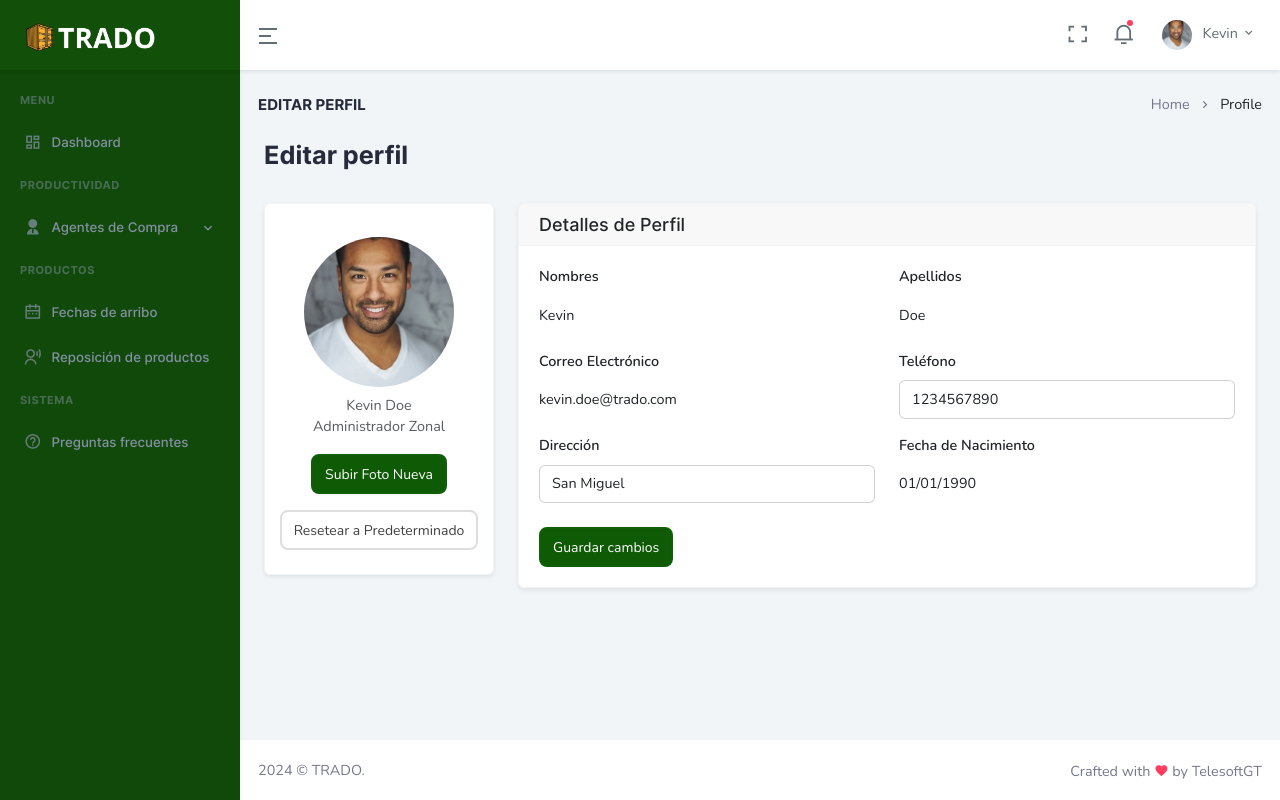
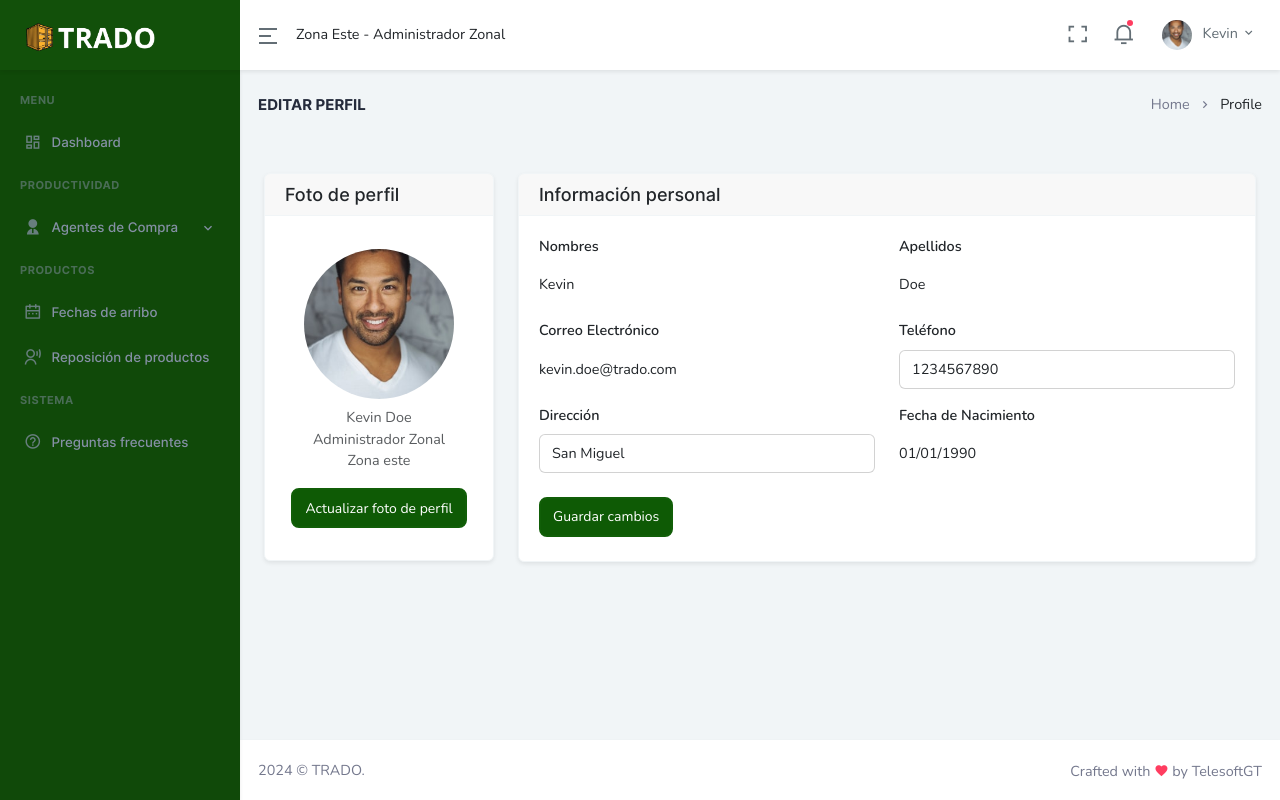
Before and after one commit to RenatoVargas31/TRADO-GT, a Spring Boot app: page /adminzonal/perfil in a window 1280 px wide. Run offline with Spring Boot 4, Linux system fonts and the light colour scheme; some libraries are stand-ins or nearby versions.

Commit message:
pequeños cambios admistrador zonal

```diff
--- a/src/main/resources/templates/AdminZonal/fragments/navbar.html
+++ b/src/main/resources/templates/AdminZonal/fragments/navbar.html
@@ -36,6 +36,10 @@
                     <span class="ri-search-line"></span>
                 </div>
             </form>-->
+            <div class="d-flex justify-content-center align-items-center">
+                <span class="text-center">Zona Este - Administrador Zonal</span>
+            </div>
+
 
         </div>
 
@@ -61,6 +65,7 @@
                     </form>
                 </div>
             </div>
+
 
             <!--<div class="dropdown d-none d-sm-inline-block">
                 <button type="button" class="btn header-item waves-effect"
--- a/src/main/resources/templates/AdminZonal/fragments/sidebar.html
+++ b/src/main/resources/templates/AdminZonal/fragments/sidebar.html
@@ -42,10 +42,6 @@
               <i class=" ri-user-voice-line"></i>
               <span>Reposición de productos</span>
             </a>
-            <ul class="sub-menu" aria-expanded="false">
-              <li><a href="auth-login.html">Productos en stock</a></li>
-              <li><a href="auth-register.html">Productos sin stock</a></li>
-            </ul>
           </li>
 
           <li class="menu-title">Sistema</li>
--- a/src/main/resources/templates/AdminZonal/profile.html
+++ b/src/main/resources/templates/AdminZonal/profile.html
@@ -55,12 +55,12 @@
                 </div>
 
                 <div class="container-xxl flex-grow-1 container-p-y">
-                    <h3 class="address-title fw-bold">Editar perfil</h3>
                     <hr class="opacity-0">
                     <div class="row">
                         <!-- Bloque de Información de Perfil -->
                         <div class="col-md-3">
-                            <div class="card mb-4">
+                            <div class="card mb-4 ">
+                                <h5 class="card-header">Foto de perfil</h5>
                                 <div class="user-profile-header d-flex flex-column align-items-center mb-4">
                                     <hr class="opacity-0">
                                     <div class="flex-shrink-0">
@@ -68,21 +68,14 @@
                                     </div>
                                     <p class="text-muted mb-0 mt-2">Kevin Doe</p>
                                     <p class="text-muted mb-0">Administrador Zonal</p>
+                                    <p class="text-muted mb-0">Zona este</p>
 
                                     <div class="mt-3 text-center">
                                         <label for="upload" class="btn" style="background-color: #0e5a05; color: #ffffff; border: 2px solid #115e08;  border-radius: 8px; font-size: 14px; cursor: pointer; transition: background-color 0.3s, border-color 0.3s;" tabindex="0">
-                                            <span class="d-none d-sm-block">Subir Foto Nueva</span>
+                                            <span class="d-none d-sm-block">Actualizar foto de perfil</span>
                                             <i class="bx bx-upload d-block d-sm-none"></i>
                                             <input type="file" id="upload" class="account-file-input" hidden accept="image/png, image/jpeg" name="profilePhoto">
                                         </label>
-
-                                        <div class="mt-2">
-                                            <button class="btn" style="background-color: #ffffff; color: #424141; border: 2px solid #dfdede;  border-radius: 8px; font-size: 14px; cursor: pointer; transition: background-color 0.3s, border-color 0.3s;" onmouseover="this.style.backgroundColor='#f8f9fa'; this.style.borderColor='#000000';" onmouseout="this.style.backgroundColor='#ffffff'; this.style.borderColor='#000000';">
-                                                Resetear a Predeterminado
-                                            </button>
-                                        </div>
-
-
                                     </div>
                                 </div>
                             </div>
@@ -96,8 +89,8 @@
 
                         <!-- Bloque de Detalles de Perfil -->
                         <div class="col-md-9">
-                            <div class="card mb-4">
-                                <h5 class="card-header">Detalles de Perfil</h5>
+                            <div class="card mb-4 pb-1">
+                                <h5 class="card-header">Información personal</h5>
 
                                 <div class="card-body">
                                     <form  enctype="multipart/form-data">
```
Also changed, not shown: src/main/resources/templates/AdminZonal/faq.html (+12 -6 lines).
